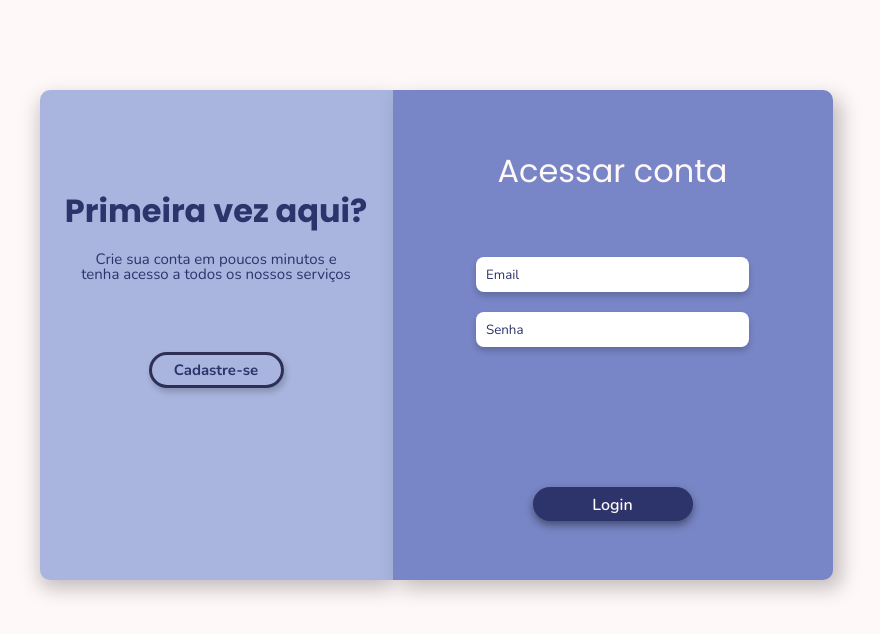
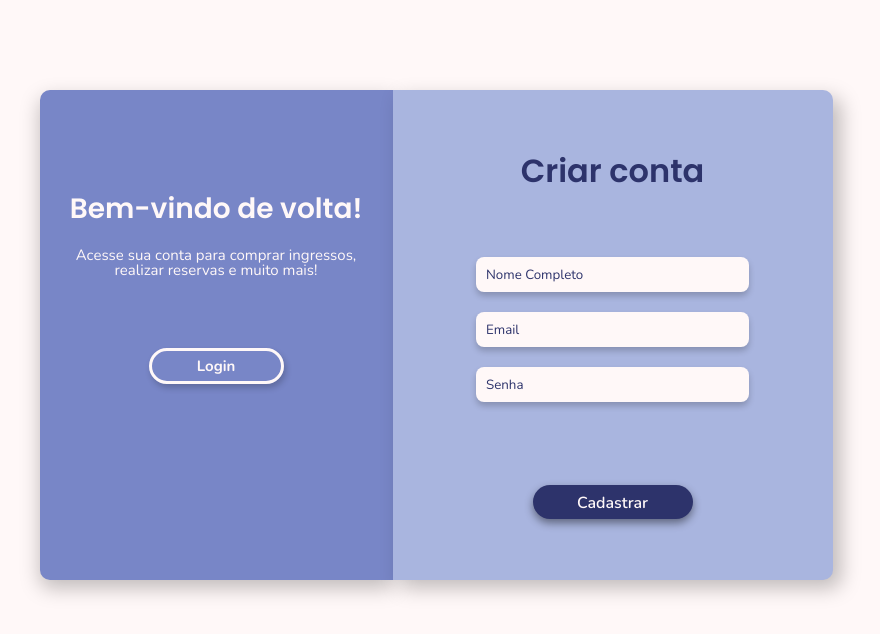
Before and after one commit to Enzo-Modena/Front-end-p1, a Next.js app: page /login in a window 1280 px wide. Both pictures are taken after a click on the button "Cadastre-se". Shown: the top 634 px of the page, without its empty margins (204-1084 px from the left). Built offline with nearby package versions, Linux system fonts and the light colour scheme.

Commit message:
Login e Cadastro

```diff
--- a/src/app/login/page.jsx
+++ b/src/app/login/page.jsx
@@ -1,11 +1,33 @@
+"use client";
+
+import { useState, useEffect } from "react";
+import { useSearchParams } from "next/navigation";
 import styles from "./page.module.css";
 
 export default function Login() {
+  const searchParams = useSearchParams();
+  const modeFromUrl = searchParams.get("mode");
+
+  const [inverter, setInverter] = useState(false); // false = login padrão
+
+  useEffect(() => {
+    if (modeFromUrl === "cadastro") {
+      setInverter(true);
+    } else {
+      setInverter(false);
+    }
+  }, [modeFromUrl]);
+
+  const handleTrocar = () => {
+    setInverter(!inverter);
+  };
+
   return (
-        // alteração nos arquivos de page e adicionado a pesagem da fonte poppins
     <div className="container">
       <div className={styles.container}>
         <div className={styles.containerGeral}>
+          {!inverter ? (
+            <>
               {/* Criar conta */}
               <div className={styles.containerCriarConta}>
                 <div className={styles.containerTexto}>
@@ -14,7 +36,7 @@ export default function Login() {
                   <p className={styles.texto}>tenha acesso a todos os nossos serviços</p>
                 </div>
                 <div className={styles.containerBtnCriarConta}>
-                                <button>Cadastre-se</button>
+                  <button onClick={handleTrocar}>Cadastre-se</button>
                 </div>
               </div>
 
@@ -26,13 +48,46 @@ export default function Login() {
                 <form className={styles.forms}>
                   <div className={styles.campoPreencher}>
                     <input type="text" placeholder="Email" name="email" />
-                                <input type="text" placeholder="Senha" name="senha" />
+                    <input type="password" placeholder="Senha" name="senha" />
                   </div>
                   <div className={styles.containerBtnEntrar}>
                     <button>Login</button>
                   </div>
                 </form>
               </div>
+            </>
+          ) : (
+            <>
+              {/* Acessar conta primeiro */}
+              <div className={styles.containerAcessarContaTrecho}>
+                <div className={styles.containerTextoTrecho}>
+                  <h1>Bem-vindo de volta!</h1>
+                  <p className={styles.textoTrecho}>Acesse sua conta para comprar ingressos,</p>
+                  <p className={styles.textoTrecho}>realizar reservas e muito mais!</p>
+                </div>
+                <div className={styles.containerBtnEntrarTrecho}>
+                  <button onClick={handleTrocar}>Login</button>
+                </div>
+              </div>
+
+              {/* Criar conta depois */}
+              <div className={styles.containerCriarContaPrincipal}>
+                <div className={styles.containerTituloPrincipal}>
+                  <h1>Criar conta</h1>
+                </div>
+                <form className={styles.formsPrincipal}>
+                  <div className={styles.campoPreencherPrincipal}>
+                    <input type="text" placeholder="Nome Completo" name="nome" />
+                    <input type="text" placeholder="Email" name="email" />
+                    <input type="password" placeholder="Senha" name="senha" />
+                  </div>
+                  <div className={styles.containerBtnCadastrar}>
+                    <button>Cadastrar</button>
+                  </div>
+                </form>
+              </div>
+            </>
+          )}
         </div>
       </div>
     </div>
--- a/src/app/login/page.module.css
+++ b/src/app/login/page.module.css
@@ -1,15 +1,19 @@
+
+body{
+    background-color: var(--color-background);
+}
 .container{
     display: flex;
     justify-content: center;
 }
-
 .containerGeral{
     display: flex;
     flex-direction: row;
     margin-top: 8rem;
     min-height: 490px;
 }
-/* Criar conta */
+/* PARA O LOGIN */
+/* Trecho para criar conta */
 .containerCriarConta{
     background-color: var(--color-primary-light);
     border-top-left-radius: 10px;
@@ -24,7 +28,7 @@
 }
 .containerTexto h1{
     font-size: 3.2rem;
-    font-weight: 700;
+    font-weight: 600;
     margin-bottom: 2.5rem;
 }
 .containerTexto p{
@@ -51,7 +55,7 @@
     padding: 5px;
 
 }
-/* Criar conta */
+/* Acessar conta */
 .containerAcessarConta{
     background-color: var(--color-secondary);
     border-top-right-radius: 10px;
@@ -79,6 +83,7 @@
     border-radius: 8px;
     border: none;
     box-shadow: 0 4px 6px rgba(0, 0, 0, 0.2);
+    background-color: var(--color-background);
 }
 .campoPreencher ::placeholder{
     color: var(--color-primary);
@@ -217,3 +222,226 @@
     margin-bottom: 4rem;
   }
 }
+
+
+/* PARA CRIAR A CONTA */
+/* Trecho de acessar conta */
+.containerAcessarContaTrecho{
+    background-color: var(--color-secondary);
+    border-top-left-radius: 10px;
+    border-bottom-left-radius: 10px;
+    padding: 2.5rem;
+    width: 353px;
+    box-shadow:  0 10px rgba(0, 0, 0, 0.25);
+    box-shadow:  0 8px 20px rgba(0, 0, 0, 0.25);
+}
+.containerTextoTrecho{
+    margin-top: 8rem;
+}
+.containerTextoTrecho h1{
+    font-size: 2.8rem;
+    font-weight: 600;
+    margin-bottom: 2.5rem;
+    color: var(--color-background);
+}
+.containerTextoTrecho p{
+    font-family: var(--font-nunito);
+    font-size: 1.5rem;
+    color: var(--color-background);
+}
+.containerBtnEntrarTrecho{
+    margin: 7rem;
+}
+.containerBtnEntrarTrecho button{
+    border: 0.3rem solid #FFF8F8;
+    border-radius: 25px;
+    background-color: transparent;
+    cursor: pointer;
+    box-shadow: 2px 4px 6px rgba(0, 0, 0, 0.2);
+    /* texto do botão */
+    font-family: var(--font-nunito);
+    color: var(--color-background);
+    font-weight: 700;
+    font-size: 1.5rem;
+    width: 135px;
+    padding: 5px;
+}
+/* Criar Conta */
+.containerCriarContaPrincipal{
+    background-color: var(--color-primary-light);
+    border-top-right-radius: 10px;
+    border-bottom-right-radius: 10px;
+    padding: 2.5rem;
+    width: 440px;
+    box-shadow: 8px 8px 20px rgba(0, 0, 0, 0.25);
+}
+.containerTituloPrincipal{
+    margin-top: 4rem;
+}
+.containerTituloPrincipal h1{
+    font-size: 3.2rem;
+    font-weight: 600;
+    color: var(--color-primary)
+}
+.campoPreencherPrincipal{
+    display: flex;
+    flex-direction: column;
+    gap: 2rem;
+    width: 70%;
+}
+.campoPreencherPrincipal input{
+    padding: 1rem;
+    border-radius: 8px;
+    border: none;
+    box-shadow: 0 4px 6px rgba(0, 0, 0, 0.2);
+    background-color: var(--color-background);
+}
+.campoPreencherPrincipal ::placeholder{
+    color: var(--color-primary);
+    font-family: var(--font-nunito);
+}
+.formsPrincipal{
+    display: flex;
+    flex-direction: column;
+    margin-top: 7rem;
+    align-items: center;
+}
+.containerBtnCadastrar{
+    margin-top: 8.3rem;
+}
+.containerBtnCadastrar button{
+    width: 12rem;
+    border-radius: 20px;
+    width: 16rem;
+    height: 3.4rem;
+    padding-top: 1.2rem;
+    padding-bottom: 1rem;
+    border: none;
+    background-color: var(--color-primary);
+    color: var(--color-background);
+    font-family: var(--font-nunito);
+    font-weight: 600;
+    font-size: 1.6rem;
+    display: flex;
+    align-items: center;
+    justify-content: center;
+    cursor: pointer;
+    box-shadow: 0 4px 8px #00000070;
+}
+/* Responsivo para Tablet */
+@media (max-width: 768px){
+    .containerGeral{
+        margin-bottom: 3rem;
+    }
+    .containerTituloPrincipal h1{
+        font-size: 2.5rem;
+    }
+    .containerTituloPrincipal p{
+        font-size: 1.3rem
+    }
+    .containerBtnCadastrar{
+        margin: 6.5rem;
+    }
+    .containerBtnCadastrar button{
+        width: 150px;
+        padding: 5px;
+    }
+    .containerTituloPrincipal h1{
+        font-size: 2.6rem;
+    }
+    .containerCriarContaPrincipal{
+        width: 350px;
+        padding: 1.5rem;
+    }
+}
+/* Responsivo para Mobile */
+@media (max-width: 599px) {
+  .containerGeral {
+    flex-direction: column-reverse;
+    align-items: center;
+    margin-top: 3rem;
+  }
+
+  .containerTituloPrincipal {
+    margin-top: 2rem;
+  }
+
+  .containerAcessarContaTrecho {
+    width: 100%;
+    border-radius: 10px;
+    padding: 2rem;
+    border-bottom-left-radius: 10px;
+    border-bottom-right-radius: 10px;
+    border-top-left-radius: 0;
+    border-top-right-radius: 0;
+    box-shadow:
+      -5px 0 10px rgba(0, 0, 0, 0.1),
+      5px 0 10px rgba(0, 0, 0, 0.1),
+      0 8px 20px rgba(0, 0, 0, 0.2);
+  }
+
+  .containerCriarContaPrincipal {
+    width: 100%;
+    border-radius: 10px;
+    padding: 2rem;
+    border-top-left-radius: 10px;
+    border-top-right-radius: 10px;
+    border-bottom-left-radius: 0;
+    border-bottom-right-radius: 0;
+    box-shadow: 0 10px rgba(0, 0, 0, 0.25);
+  }
+
+  .containerTextoTrecho {
+    margin-top: 1rem;
+    text-align: center;
+  }
+
+  .containerTextoTrecho h1,
+  .containerTituloPrincipal h1 {
+    font-size: 2.2rem;
+  }
+
+  .containerTextoTrecho p {
+    font-size: 1.3rem;
+  }
+
+  .containerBtnCadastrar {
+    text-align: center;
+    margin: 6rem 3.5rem 2rem;
+  }
+
+  .containerBtnCadastrar button {
+    font-size: 1.4rem;
+    width: 14rem;
+  }
+
+  .containerBtnEntrarTrecho button {
+    font-size: 1.4rem;
+    width: 12rem;
+  }
+
+  .formsPrincipal {
+    margin-top: 5.5rem;
+    align-items: center;
+    display: flex;
+    flex-direction: column;
+  }
+
+  .campoPreencherPrincipal {
+    width: 95%;
+    gap: 2rem;
+    display: flex;
+    flex-direction: column;
+  }
+
+  .campoPreencherPrincipal input {
+    width: 100%;
+    padding: 0.9rem;
+    font-size: 1.2rem;
+  }
+
+  .containerBtnEntrarTrecho {
+    margin-top: 4rem;
+    margin-bottom: 2rem;
+  }
+}
```
Lines whose indentation alone changed are shown as unchanged.
